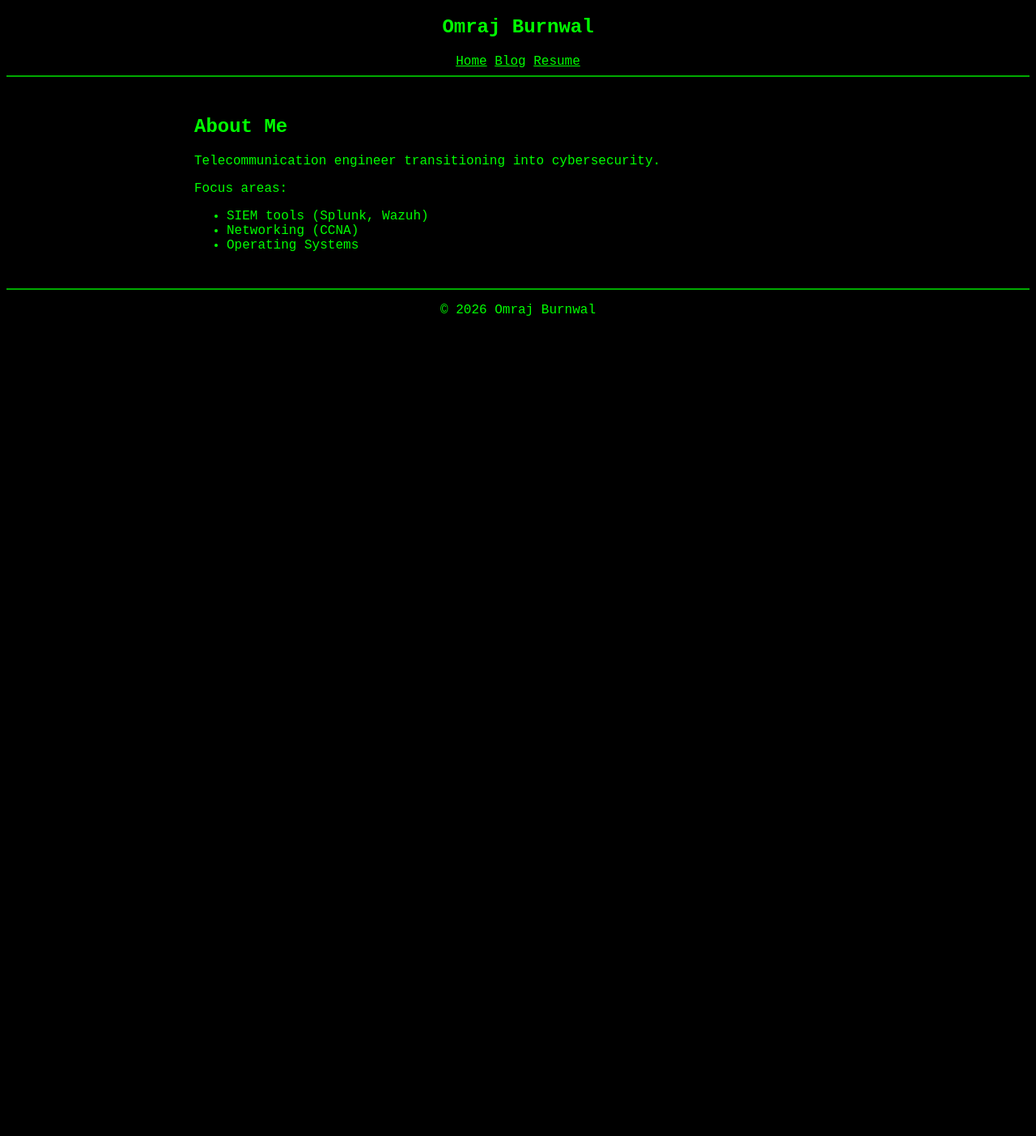
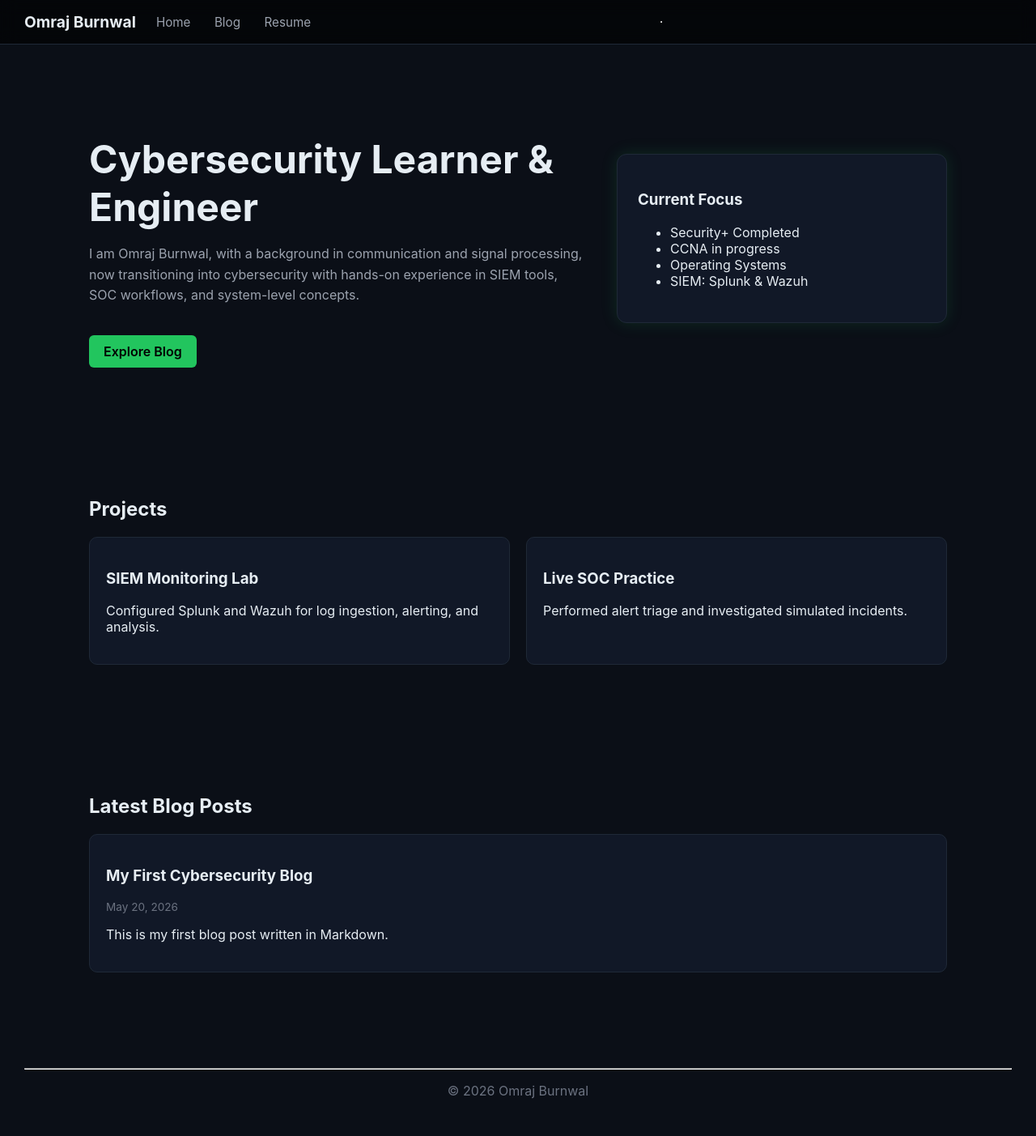
Before and after one commit to omraj-b/omraj-b.github.io, a Jekyll site: the page built from index.md, in a window 1280 px wide. Shown: the whole page at 81% size. Built offline with Jekyll 4.4.1, drawn with Linux system fonts in a browser that asks for light colours; before the commit the page ends 900 px from its top, so only the background shows below that.

Commit message:
First Update towards a good portfolio

```diff
--- a/assets/style.css
+++ b/assets/style.css
@@ -1,36 +1,133 @@
 body {
-  background-color: #000;
-  color: #00FF00;
-  font-family: "Courier New", monospace;
+  margin: 0;
+  font-family: "Inter", sans-serif;
+  background: #0b0f17;
+  color: #e6edf3;
 }
 
-a {
-  color: #00FF00;
+/* Layout */
+.container {
+  max-width: 1100px;
+  margin: auto;
+  padding: 40px 20px;
 }
 
-a:hover {
-  color: #00CC00;
+/* Navbar */
+header {
+  display: flex;
+  justify-content: space-between;
+  align-items: center;
+  padding: 15px 30px;
+  background: rgba(0,0,0,0.6);
+  backdrop-filter: blur(10px);
+  border-bottom: 1px solid #1f2937;
 }
 
-.container {
-  max-width: 800px;
-  margin: auto;
-  padding: 20px;
+header h2 {
+  margin: 0;
+  font-size: 1.2rem;
 }
 
-header, footer {
-  text-align: center;
+nav a {
+  margin-left: 25px;
+  text-decoration: none;
+  color: #9ca3af;
+  font-size: 0.95rem;
 }
 
-hr {
-  border: 1px solid #00AA00;
+nav a:hover {
+  color: #22c55e;
 }
 
-.post {
+/* Hero */
+.hero {
+  display: grid;
+  grid-template-columns: 1.5fr 1fr;
+  gap: 40px;
+  align-items: center;
+}
+
+.hero h1 {
+  font-size: 3rem;
+  margin-bottom: 15px;
+}
+
+.hero p {
+  color: #9ca3af;
+  line-height: 1.6;
+}
+
+.hero-box {
+  background: #111827;
+  padding: 25px;
+  border-radius: 12px;
+  border: 1px solid #1f2937;
+  box-shadow: 0 0 20px rgba(34,197,94,0.15);
+}
+
+/* Buttons */
+.btn {
+  display: inline-block;
   margin-top: 20px;
+  padding: 10px 18px;
+  background: #22c55e;
+  color: black;
+  text-decoration: none;
+  border-radius: 6px;
+  font-weight: 600;
+}
+
+.btn:hover {
+  background: #16a34a;
+}
+
+/* Sections */
+.section {
+  margin-top: 60px;
+}
+
+.section h2 {
+  margin-bottom: 20px;
+}
+
+/* Cards */
+.grid {
+  display: grid;
+  grid-template-columns: repeat(auto-fit, minmax(250px, 1fr));
+  gap: 20px;
+}
+
+.card {
+  background: #111827;
+  padding: 20px;
+  border-radius: 10px;
+  border: 1px solid #1f2937;
+  transition: 0.2s;
+}
+
+.card:hover {
+  transform: translateY(-5px);
+  border-color: #22c55e;
+}
+
+/* Blog */
+.post-card h3 a {
+  color: #e6edf3;
+  text-decoration: none;
+}
+
+.post-card h3 a:hover {
+  color: #22c55e;
 }
 
 .date {
-  color: #00AA00;
-  font-size: 0.9em;
+  font-size: 0.85rem;
+  color: #6b7280;
 }
+
+/* Footer */
+footer {
+  text-align: center;
+  padding: 30px;
+  color: #6b7280;
+}
--- a/index.md
+++ b/index.md
@@ -1,13 +1,59 @@
 ---
 layout: default
-title: About
+title: Home
 ---
 
-## About Me
+<div class="container hero">
 
-Telecommunication engineer transitioning into cybersecurity.
+<div>
+  <h1>Cybersecurity Learner & Engineer</h1>
+  <p>
+    I am Omraj Burnwal, with a background in communication and signal processing,
+    now transitioning into cybersecurity with hands-on experience in SIEM tools,
+    SOC workflows, and system-level concepts.
+  </p>
 
-Focus areas:
-- SIEM tools (Splunk, Wazuh)
-- Networking (CCNA)
-- Operating Systems
+  <a class="btn" href="/blog">Explore Blog</a>
+</div>
+
+<div class="hero-box">
+  <h3>Current Focus</h3>
+  <ul>
+    <li>Security+ Completed</li>
+    <li>CCNA in progress</li>
+    <li>Operating Systems</li>
+    <li>SIEM: Splunk & Wazuh</li>
+  </ul>
+</div>
+
+</div>
+
+<div class="container section">
+  <h2>Projects</h2>
+
+  <div class="grid">
+    <div class="card">
+      <h3>SIEM Monitoring Lab</h3>
+      <p>Configured Splunk and Wazuh for log ingestion, alerting, and analysis.</p>
+    </div>
+
+    <div class="card">
+      <h3>Live SOC Practice</h3>
+      <p>Performed alert triage and investigated simulated incidents.</p>
+    </div>
+  </div>
+</div>
+
+<div class="container section">
+  <h2>Latest Blog Posts</h2>
+
+  <div class="grid">
+    {% for post in site.posts limit:3 %}
+      <div class="card post-card">
+        <h3><a href="{{ post.url }}">{{ post.title }}</a></h3>
+        <p class="date">{{ post.date | date: "%b %d, %Y" }}</p>
+        <p>{{ post.excerpt }}</p>
+      </div>
+    {% endfor %}
+  </div>
+</div>
```
Also changed, not shown: blog.html (+13 -10 lines).
